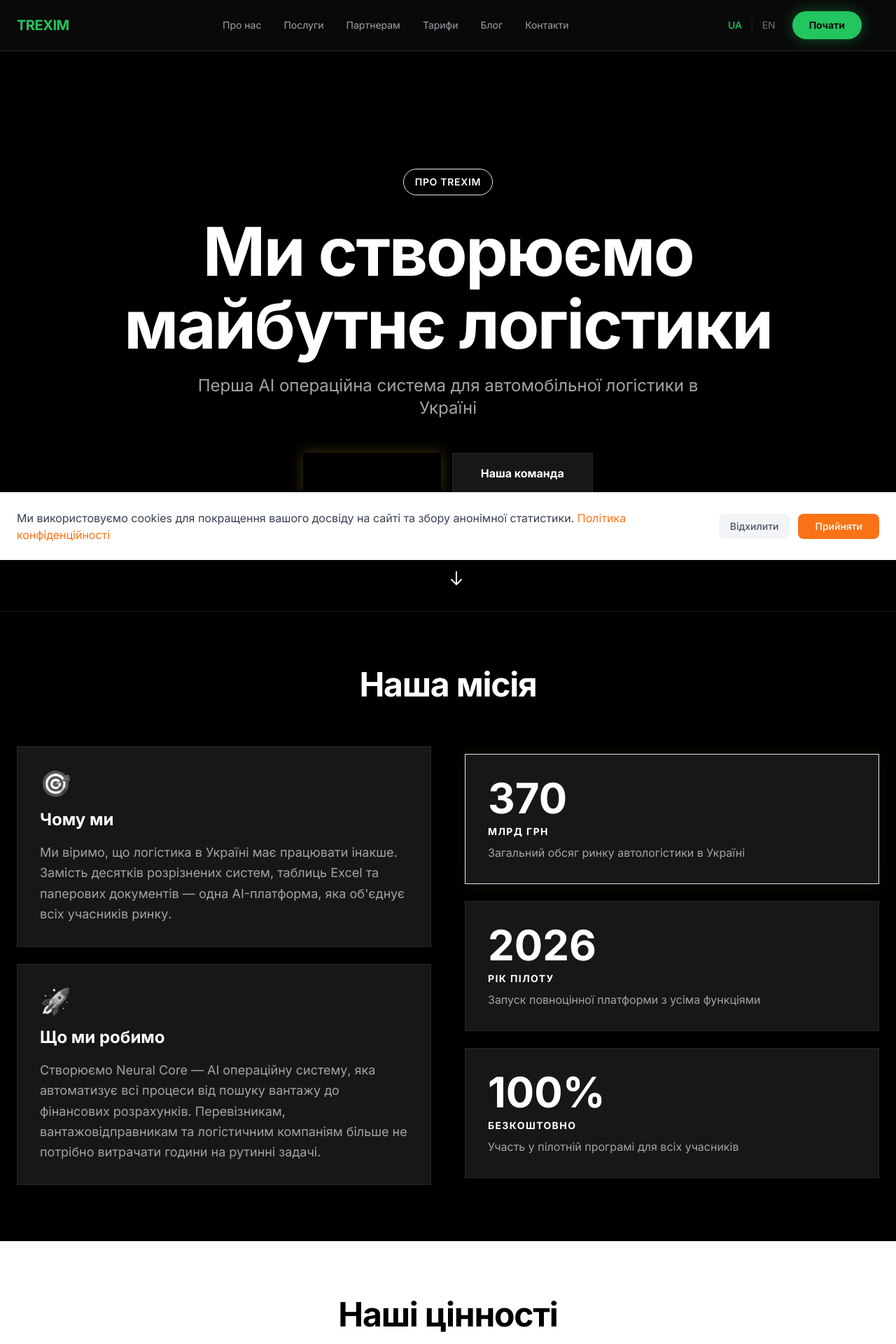
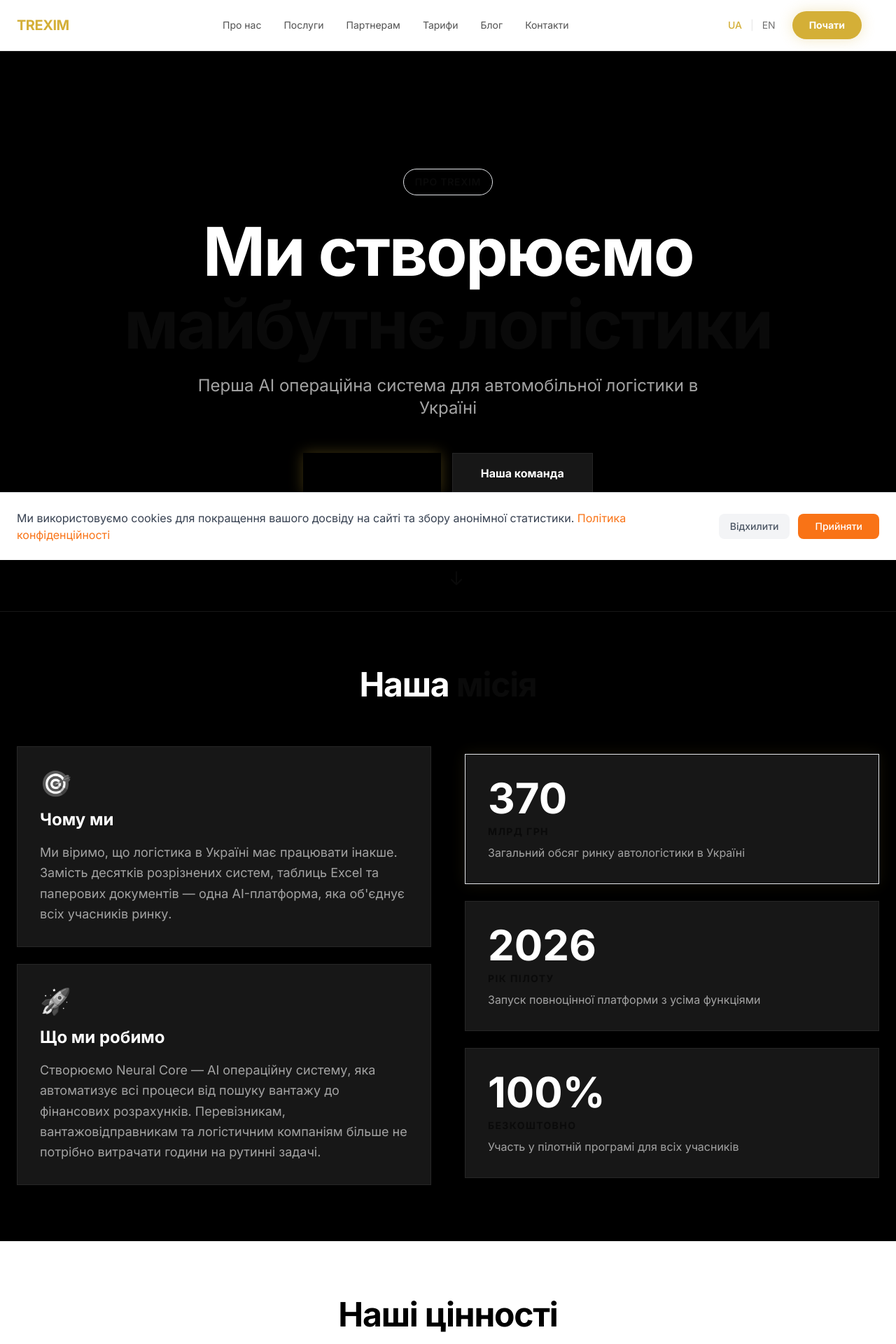
Before and after one commit to Taras732/trexim_v4, a FastAPI app: page /about in a window 1280 px wide. Shown: the top 1920 px of the page at 70% size. Run offline with FastAPI, Linux system fonts and the light colour scheme; some libraries are stand-ins or nearby versions.

Commit message:
feat: Add CSS variables for light/dark theme support
- Light theme as default (gold accent #D4AF37)
- Dark theme via data-theme="dark" (green accent #22C55E)
- Replace hardcoded colors with CSS variables
- Update text-dark to text-on-accent for buttons

Co-Authored-By: Claude Opus 4.5 <noreply@anthropic.com>

```diff
--- a/app/templates/base.html
+++ b/app/templates/base.html
@@ -53,59 +53,75 @@
     <link rel="preconnect" href="https://fonts.gstatic.com" crossorigin>
     <link href="https://fonts.googleapis.com/css2?family=Inter:wght@400;500;600;700;800&display=swap" rel="stylesheet">
 
+    <!-- Theme CSS Variables -->
+    <style>
+        /* Light theme (default) */
+        :root {
+            --color-surface: #FFFFFF;
+            --color-surface-secondary: #F5F5F5;
+            --color-surface-card: #FFFFFF;
+            --color-accent: #D4AF37;
+            --color-accent-light: #E4C455;
+            --color-accent-dark: #B5902B;
+            --color-text-primary: #0A0A0A;
+            --color-text-secondary: #525252;
+            --color-text-muted: #737373;
+            --color-text-on-accent: #FFFFFF;
+            --color-border: #E5E5E5;
+            --color-border-dark: #D4D4D4;
+            --shadow-card: 0 4px 6px -1px rgb(0 0 0 / 0.1), 0 2px 4px -2px rgb(0 0 0 / 0.1);
+            --shadow-card-hover: 0 20px 25px -5px rgb(0 0 0 / 0.1), 0 8px 10px -6px rgb(0 0 0 / 0.1);
+            --shadow-glow: 0 0 40px -10px rgb(212 175 55 / 0.4);
+            --shadow-button: 0 0 20px 0 rgb(212 175 55 / 0.3);
+        }
+
+        /* Dark theme */
+        [data-theme="dark"] {
+            --color-surface: #0A0A0A;
+            --color-surface-secondary: #141414;
+            --color-surface-card: #1A1A1A;
+            --color-accent: #22C55E;
+            --color-accent-light: #4ADE80;
+            --color-accent-dark: #16A34A;
+            --color-text-primary: #FFFFFF;
+            --color-text-secondary: #A1A1AA;
+            --color-text-muted: #71717A;
+            --color-text-on-accent: #0A0A0A;
+            --color-border: #27272A;
+            --color-border-dark: #18181B;
+            --shadow-card: 0 4px 6px -1px rgb(0 0 0 / 0.3), 0 2px 4px -2px rgb(0 0 0 / 0.3);
+            --shadow-card-hover: 0 20px 25px -5px rgb(0 0 0 / 0.4), 0 8px 10px -6px rgb(0 0 0 / 0.4);
+            --shadow-glow: 0 0 40px -10px rgb(34 197 94 / 0.5);
+            --shadow-button: 0 0 20px 0 rgb(34 197 94 / 0.4);
+        }
+    </style>
+
     <script>
         tailwind.config = {
             theme: {
                 extend: {
                     colors: {
-                        // Uklon-inspired Design System
-                        'surface': '#0A0A0A',
-                        'surface-secondary': '#141414',
-                        'surface-card': '#1A1A1A',
-                        'surface-light': '#FFFFFF',
-                        'accent': '#22C55E',
-                        'accent-light': '#4ADE80',
-                        'accent-dark': '#16A34A',
-                        'text-primary': '#FFFFFF',
-                        'text-secondary': '#A1A1AA',
-                        'text-muted': '#71717A',
-                        'text-dark': '#0A0A0A',
-                        'border-light': '#27272A',
-                        'border-dark': '#18181B',
+                        'surface': 'var(--color-surface)',
+                        'surface-secondary': 'var(--color-surface-secondary)',
+                        'surface-card': 'var(--color-surface-card)',
+                        'accent': 'var(--color-accent)',
+                        'accent-light': 'var(--color-accent-light)',
+                        'accent-dark': 'var(--color-accent-dark)',
+                        'text-primary': 'var(--color-text-primary)',
+                        'text-secondary': 'var(--color-text-secondary)',
+                        'text-muted': 'var(--color-text-muted)',
+                        'text-on-accent': 'var(--color-text-on-accent)',
+                        'border-light': 'var(--color-border)',
+                        'border-dark': 'var(--color-border-dark)',
                     },
                     fontFamily: {
                         sans: ['Inter', 'system-ui', 'sans-serif'],
                     },
                     boxShadow: {
-                        'card': '0 4px 6px -1px rgb(0 0 0 / 0.3), 0 2px 4px -2px rgb(0 0 0 / 0.3)',
-                        'card-hover': '0 20px 25px -5px rgb(0 0 0 / 0.4), 0 8px 10px -6px rgb(0 0 0 / 0.4)',
-                        'glow': '0 0 40px -10px rgb(34 197 94 / 0.5)',
-                        'button': '0 0 20px 0 rgb(34 197 94 / 0.4)',
-                    },
-                    typography: {
-                        DEFAULT: {
-                            css: {
-                                maxWidth: 'none',
-                                color: '#A1A1AA',
-                                a: {
-                                    color: '#22C55E',
-                                    '&:hover': {
-                                        color: '#4ADE80',
-                                    },
-                                },
-                                h2: {
-                                    color: '#FFFFFF',
-                                    fontWeight: '700',
-                                },
-                                h3: {
-                                    color: '#FFFFFF',
-                                    fontWeight: '600',
-                                },
-                                strong: {
-                                    color: '#FFFFFF',
-                                },
-                            },
-                        },
+                        'card': 'var(--shadow-card)',
+                        'card-hover': 'var(--shadow-card-hover)',
+                        'glow': 'var(--shadow-glow)',
+                        'button': 'var(--shadow-button)',
                     },
                 }
             }
@@ -180,7 +196,7 @@
                     </div>
 
                     <!-- CTA Button -->
-                    <a href="/contact?lang={{ language }}" class="hidden sm:inline-flex px-6 py-2.5 bg-accent hover:bg-accent-light text-text-dark text-sm font-bold rounded-full shadow-button hover:shadow-glow transition-all duration-300">
+                    <a href="/contact?lang={{ language }}" class="hidden sm:inline-flex px-6 py-2.5 bg-accent hover:bg-accent-light text-text-on-accent text-sm font-bold rounded-full shadow-button hover:shadow-glow transition-all duration-300">
                         {{ 'Почати' if language == 'uk' else 'Get Started' }}
                     </a>
 
@@ -216,7 +232,7 @@
                 <a href="/contact?lang={{ language }}" class="block px-3 py-3 text-text-secondary hover:text-accent rounded-lg transition-colors">
                     {{ 'Контакти' if language == 'uk' else 'Contact' }}
                 </a>
-                <a href="/contact?lang={{ language }}" class="block mt-4 px-4 py-3 bg-accent text-text-dark text-center font-bold rounded-full">
+                <a href="/contact?lang={{ language }}" class="block mt-4 px-4 py-3 bg-accent text-text-on-accent text-center font-bold rounded-full">
                     {{ 'Почати' if language == 'uk' else 'Get Started' }}
                 </a>
             </div>
@@ -276,7 +292,7 @@
                         </li>
                     </ul>
                     <a href="/contact?lang={{ language }}&type=demo"
-                       class="inline-flex items-center px-6 py-2.5 bg-accent hover:bg-accent-light text-text-dark text-sm font-bold rounded-full transition-all duration-300 shadow-button hover:shadow-glow">
+                       class="inline-flex items-center px-6 py-2.5 bg-accent hover:bg-accent-light text-text-on-accent text-sm font-bold rounded-full transition-all duration-300 shadow-button hover:shadow-glow">
                         {{ 'Замовити демо' if language == 'uk' else 'Request Demo' }}
                     </a>
                 </div>
```
Also changed, not shown: app/templates/pages/home.html (+7 -7 lines).
